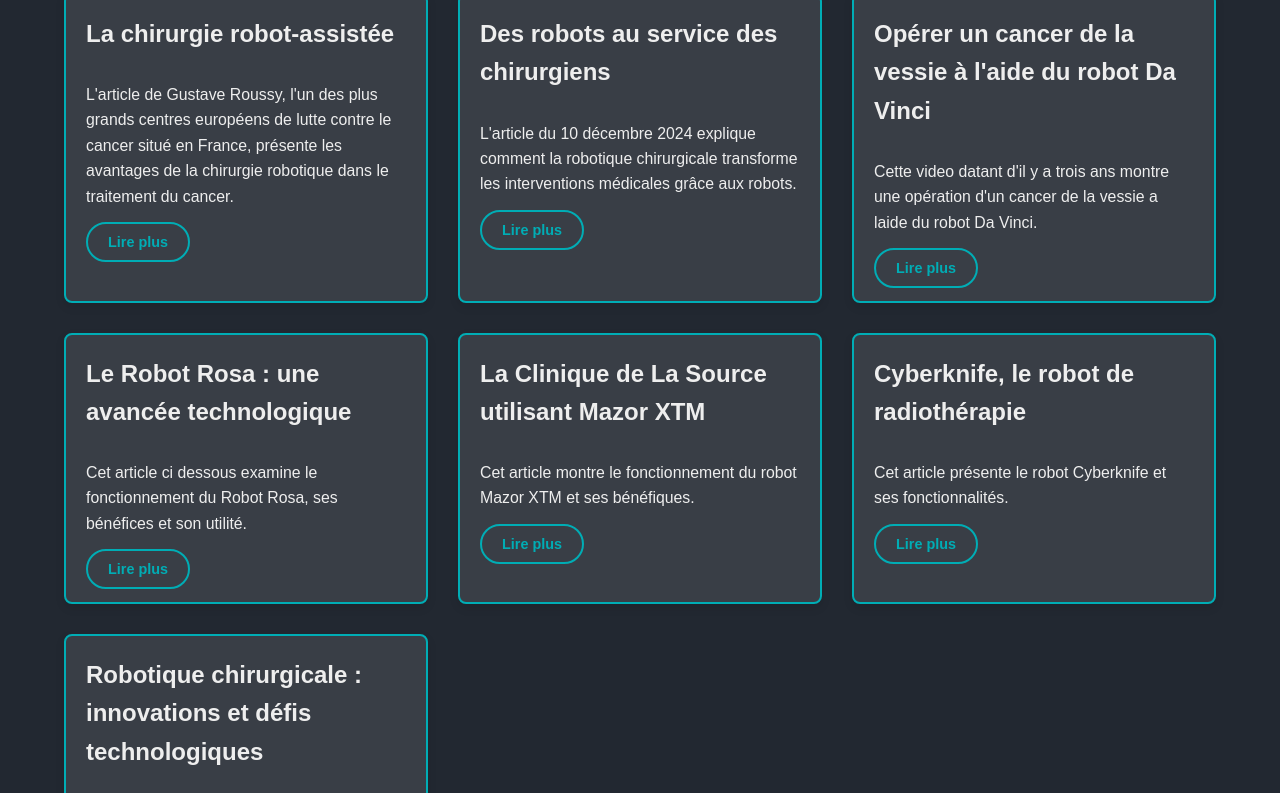
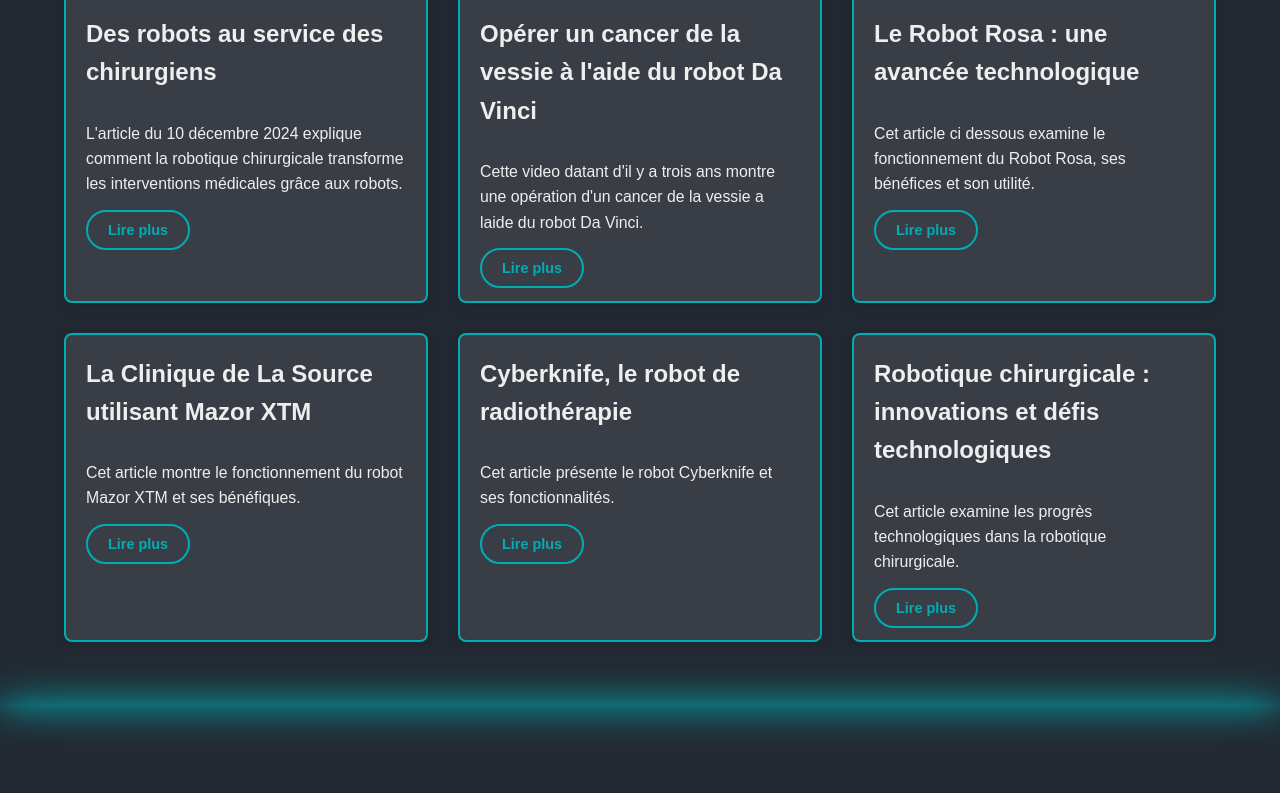
Before and after one commit to Stelannesse/real_portfolio, a plain HTML site: page index.html in a window 1280 px wide. Shown: the part 5059-5852 px from the top of the page. Drawn offline with Linux system fonts and the light colour scheme.

Commit message:
article enlevé

```diff
--- a/index.html
+++ b/index.html
@@ -237,13 +237,6 @@
 
             <div class="articles">
                 <div class="article">
-                    <h2>La chirurgie robot-assistée </h2>
-                    <p> L'article de Gustave Roussy, l'un des plus grands centres européens de lutte contre le cancer
-                        situé en France, présente les avantages de la chirurgie robotique dans le traitement du cancer.</p>
-                    <a href="https://www.gustaveroussy.fr/fr/chirurgie/chirurgie-robotique" class="read-more">Lire plus</a>
-                </div>
-
-                <div class="article">
                     <h2>Des robots au service des chirurgiens</h2>
                     <p> L'article du 10 décembre 2024 explique comment la robotique chirurgicale transforme les interventions médicales grâce aux robots.</p>
                     <a href="https://blog.economie-numerique.net/2024/12/10/des-robots-au-service-des-chirurgiens-la-promesse-dune-medecine-dexcellence/" class="read-more">Lire plus</a>
```
